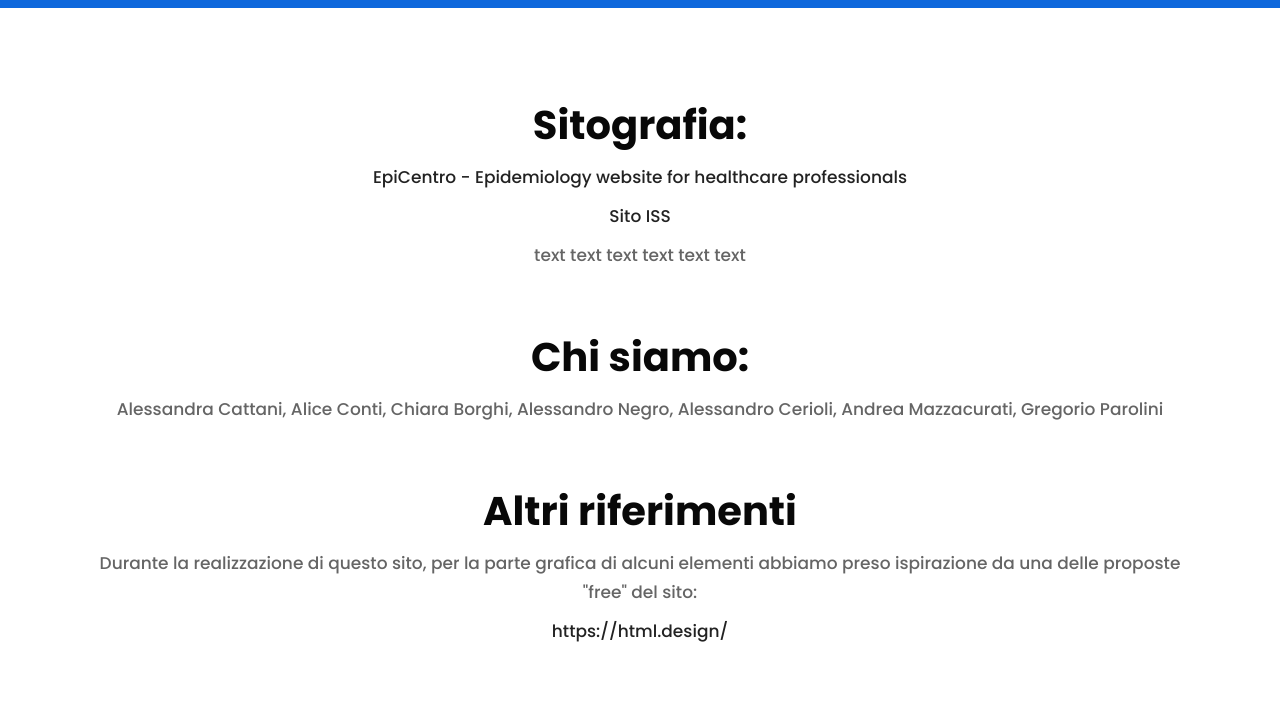
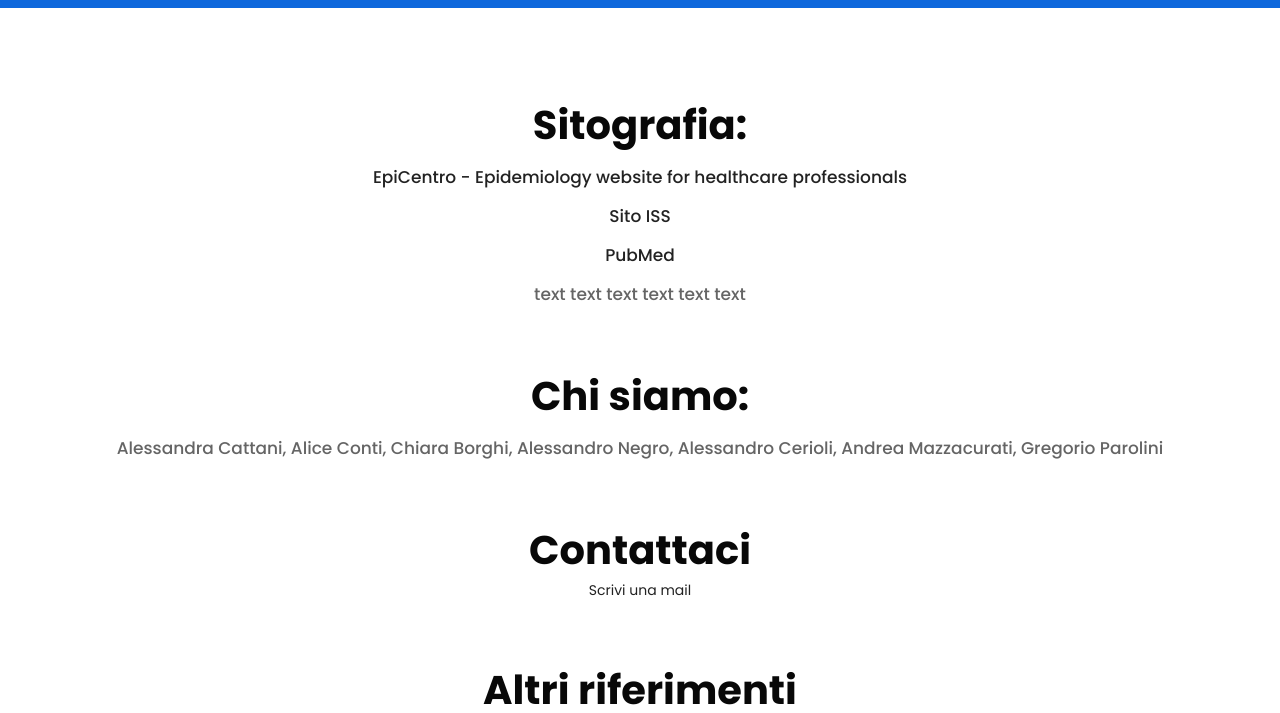
Before and after one commit to Mastercleann/Mastercleann.github.io, a plain HTML site: page Bibliografia.html in a window 1280 px wide. Shown: the part 87-800 px from the top of the page. Drawn offline with nearby package versions, Linux system fonts and the light colour scheme.

Commit message:
Update Bibliografia.html

```diff
--- a/Bibliografia.html
+++ b/Bibliografia.html
@@ -72,6 +72,7 @@
                      </h2>
                       <p><a href="https://www.epicentro.iss.it/en/">EpiCentro - Epidemiology website for healthcare professionals</a></p>
                      <p><a href="https://www.iss.it/">Sito ISS</a></p>
+                     <p><a href="https://pubmed.ncbi.nlm.nih.gov/">PubMed</a></p>
                      <p> text text text text text text
                      </p>
                   </div>
@@ -85,6 +86,17 @@
                      <h2>Chi siamo:
                      </h2>
                      <p>Alessandra Cattani, Alice Conti, Chiara Borghi, Alessandro Negro, Alessandro Cerioli, Andrea Mazzacurati, Gregorio Parolini</p>
+                  </div>
+               </div>
+            </div>
+         </div>
+         <div class="container">
+            <div class="row">
+               <div class="col-md-12">
+                  <div class="titlepage">
+                     <h2>Contattaci
+                     </h2>
+                     <a href="masterclean.curepulite@gmail.com">Scrivi una mail</a>
                   </div>
                </div>
             </div>
```
